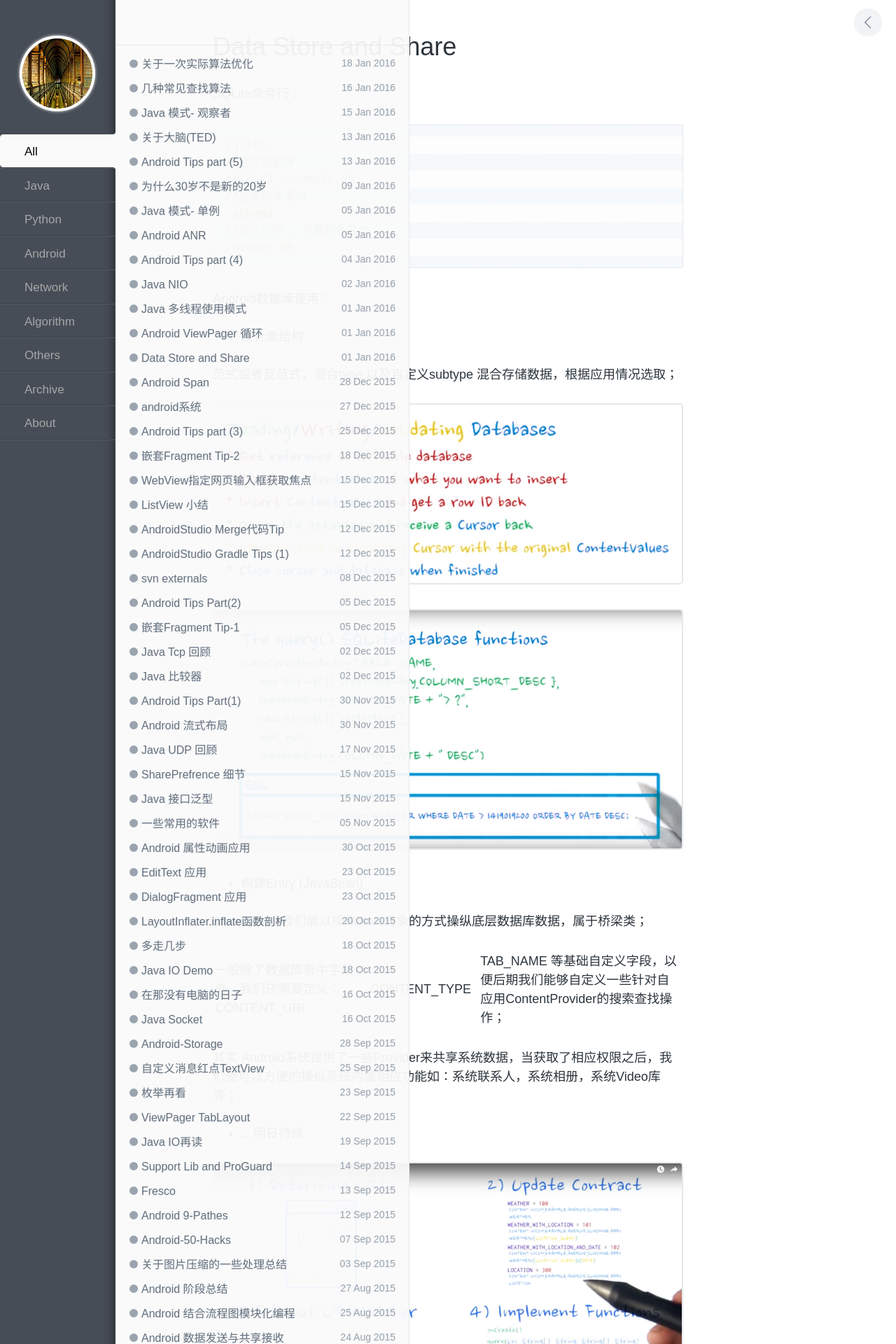
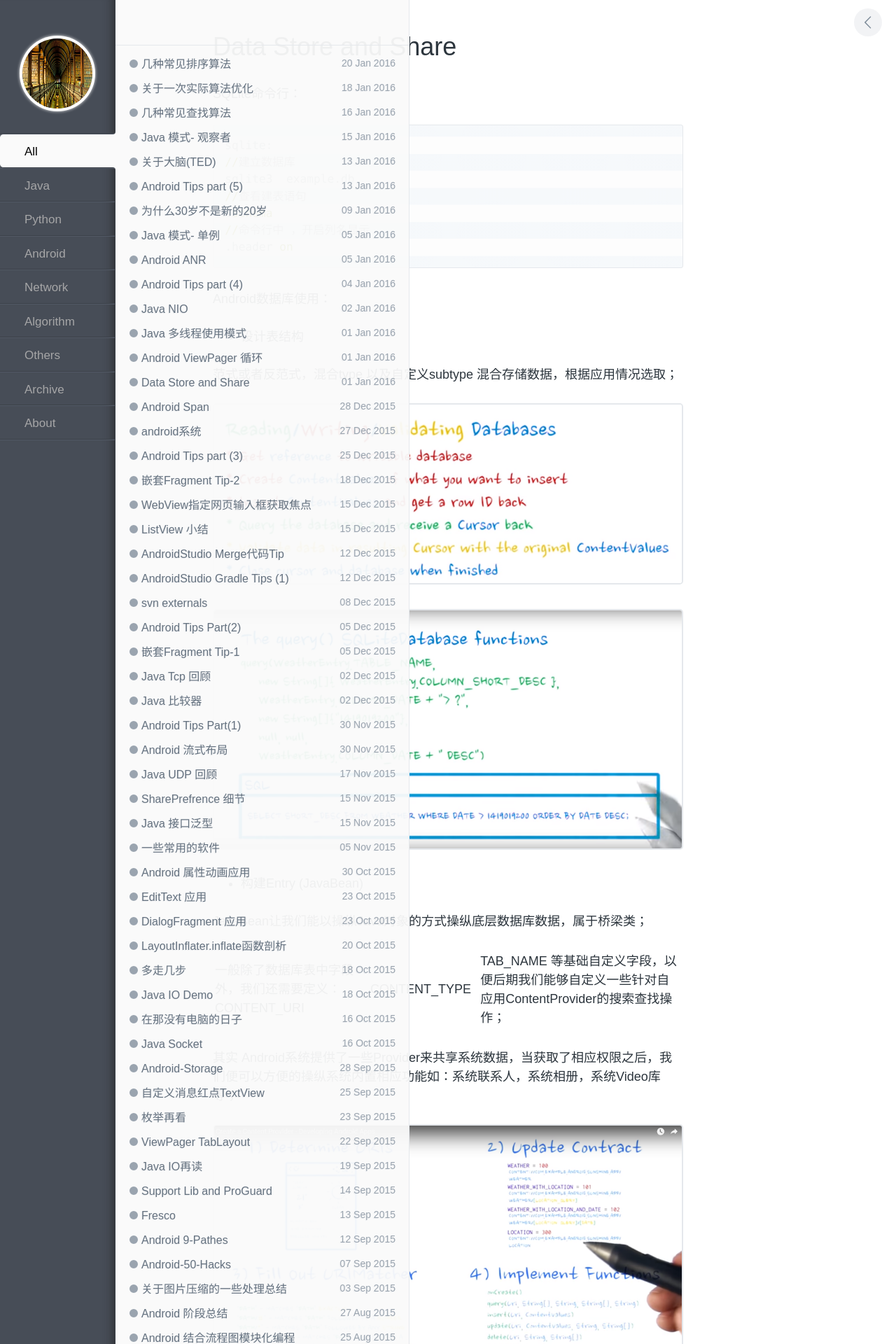
Before and after one commit to enlipan/enlipan.github.io, a Jekyll site: the page built from _posts/2016-01-01-android-about-data-store.md, in a window 1280 px wide. Shown: the top 1920 px of the page at 70% size. Built offline with Jekyll 4.4.1, drawn with Linux system fonts in a browser that asks for light colours; comment, search, counter and statistics services are not loaded; some of the changed text lies outside the part shown.

Commit message:
modify pages java sort nums

```diff
--- a/_posts/2016-01-01-android-about-data-store.md
+++ b/_posts/2016-01-01-android-about-data-store.md
@@ -37,9 +37,6 @@ JavaBean让我们能以操纵Java对象的方式操纵底层数据库数据，
 
 
 
-
-* ...明日待续
-
 {:.center}
 ![created-provider](/assets/img/20160112/created-provider.PNG)
 
--- /dev/null
+++ b/_posts/2016-01-20-java-about-sort-num.md
@@ -0,0 +1,20 @@
+---
+layout: post
+title: 几种常见排序算法
+category: algorithm
+---
+
+### 快速排序
+
+
+
+### K大数
+
+
+
+### 归并排序
+
+
+
+
+### 堆排序
```
